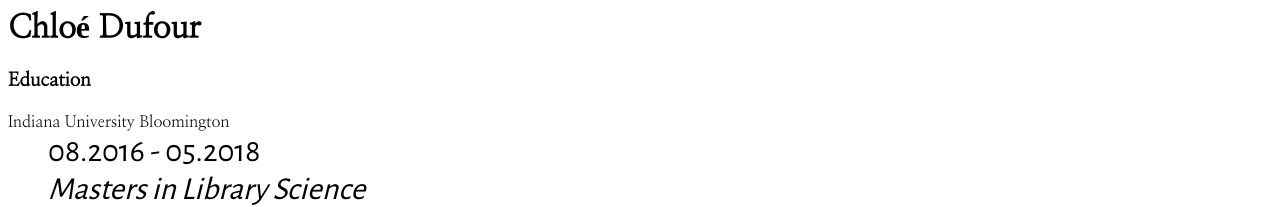
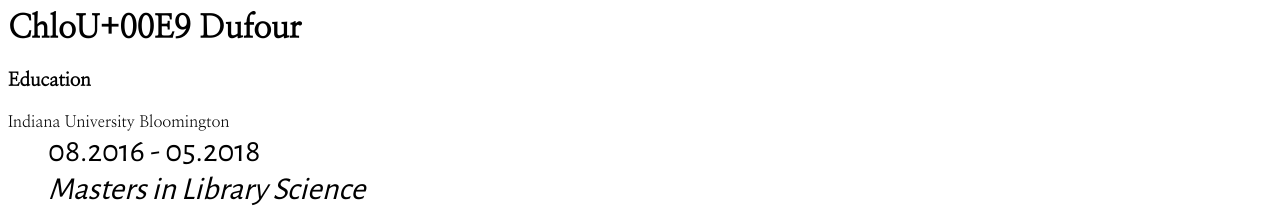
Before and after one commit to chloedufour/cdufour.github.io, a Jekyll site: the page cv/vitae.html, which Jekyll copies as it is, in a window 1280 px wide. Shown: the top 207 px of the page. Built offline with Jekyll 4.4.1, drawn with Linux system fonts in a browser that asks for light colours.

Commit message:
Update vitae.html

```diff
--- a/cv/vitae.html
+++ b/cv/vitae.html
@@ -6,7 +6,7 @@
   </head>
 
   <body>
-    <h1>Chloé Dufour</h1>
+    <h1>ChloU+00E9 Dufour</h1>
 
     <h3>Education</h3>
     <dl>
```
